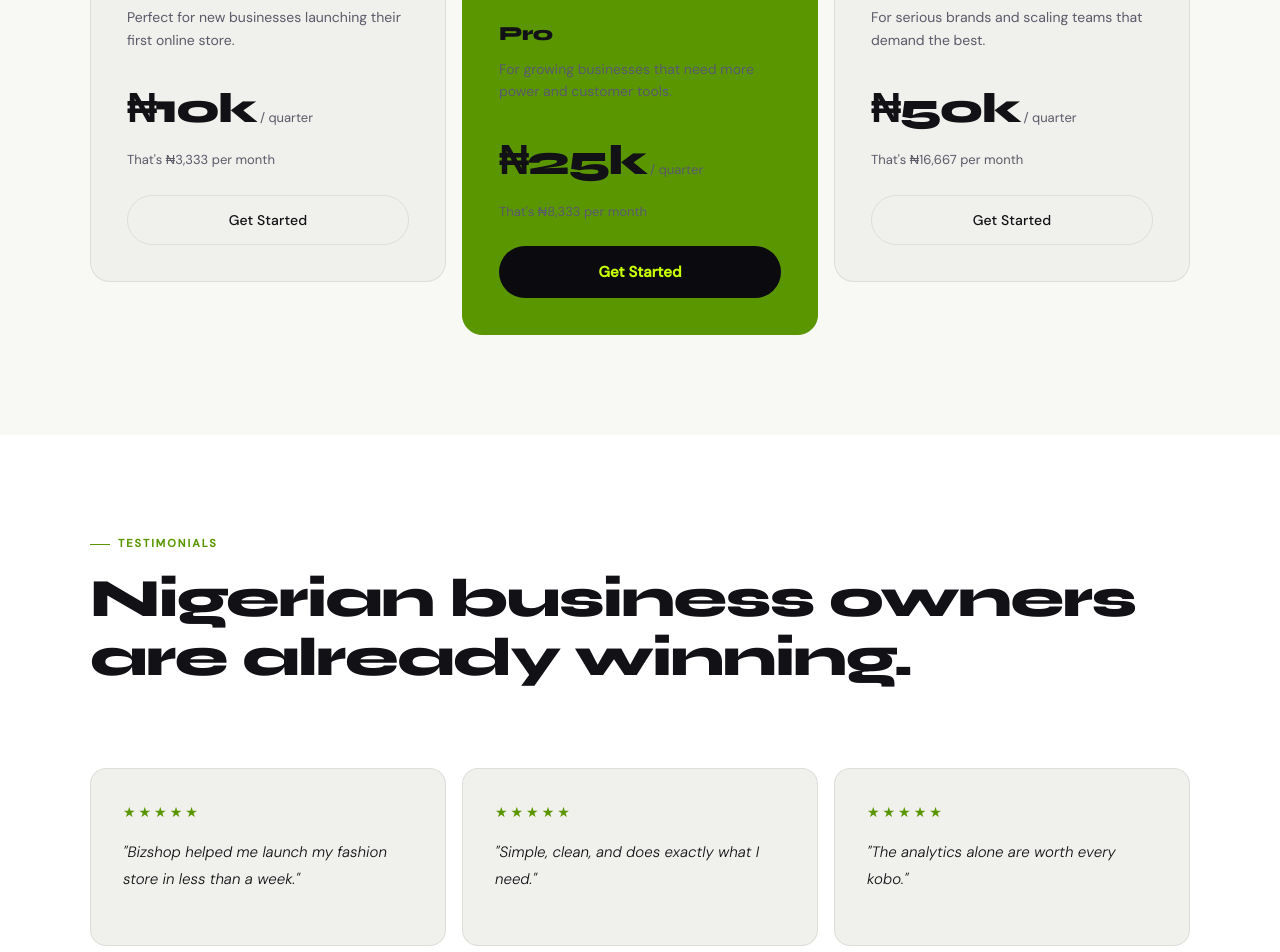
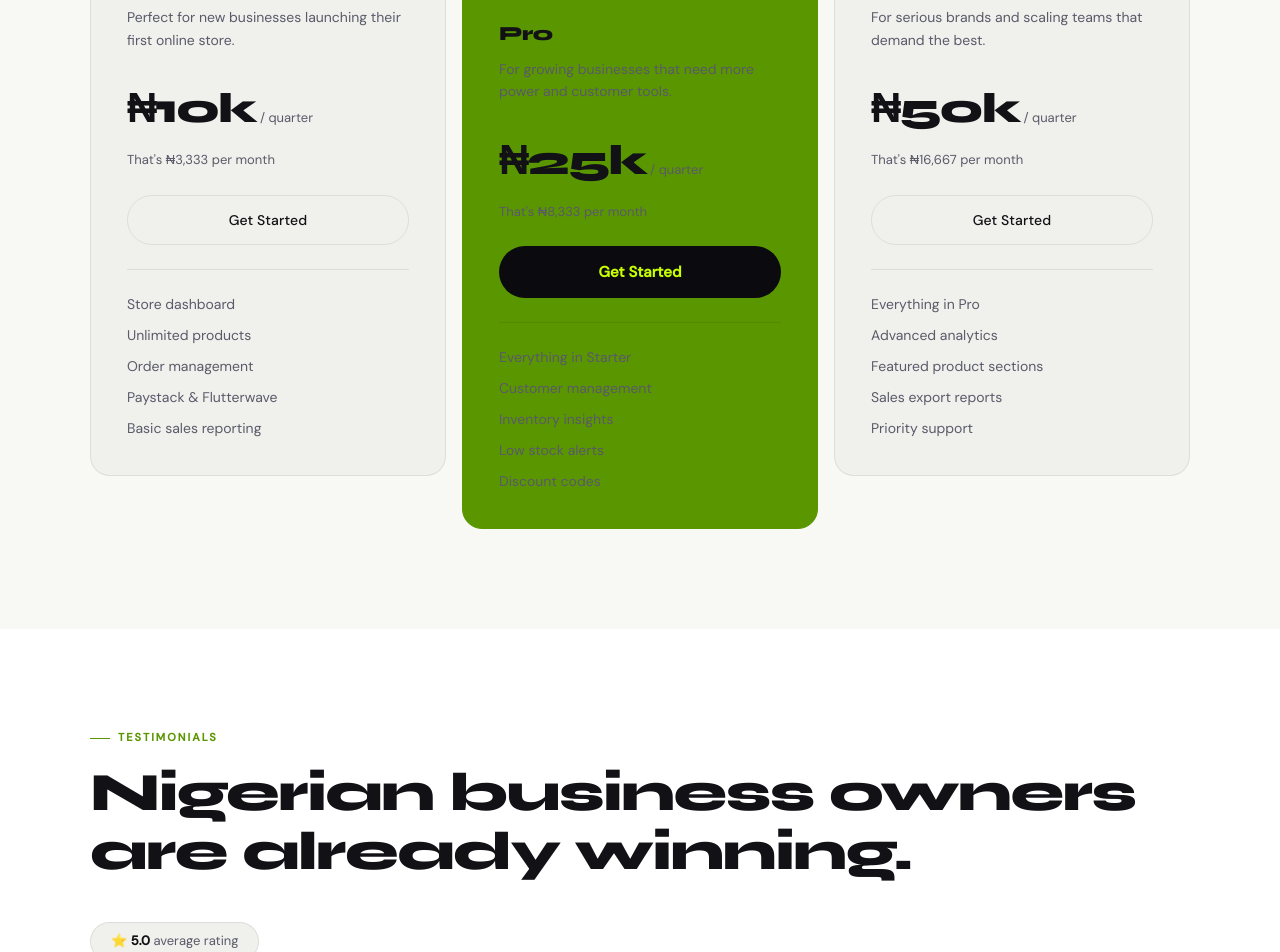
Before and after one commit to jubrilzy/myapp, a Next.js app: page / in a window 1280 px wide. Shown: the part 7660-8612 px from the top of the page. Built offline with nearby package versions, Linux system fonts and the light colour scheme.

Commit message:
Restore full pricing and testimonials content on homepage

```diff
--- a/app/globals.css
+++ b/app/globals.css
@@ -215,6 +215,16 @@
 .plan-price .cycle { font-size:13px; color:var(--muted); }
 .plan-monthly { font-size:13px; color:var(--muted); margin-bottom:24px; }
 
+.plan-divider { height:1px; background:var(--border); margin:24px 0; }
+.feature-list { list-style:none; display:flex; flex-direction:column; gap:10px; margin-bottom:0; }
+.feature-list li { font-size:14px; color:var(--muted); line-height:1.5; }
+.rating-pill { background:var(--card); border:1px solid var(--border); border-radius:100px; padding:8px 20px; font-size:13px; color:var(--muted); display:inline-block; }
+.rating-pill strong { color:var(--white); }
+.testi-author { display:flex; align-items:center; gap:12px; }
+.testi-avatar { width:38px; height:38px; border-radius:50%; background:var(--lime-bg); display:grid; place-items:center; font-size:16px; font-weight:700; border:1px solid var(--lime-border); color:var(--lime); font-family:'Syne',sans-serif; }
+.testi-info strong { display:block; font-size:14px; font-weight:600; color:var(--white); }
+.testi-info span { font-size:12px; color:var(--muted); }
+
 .testimonials { padding:100px clamp(20px,5vw,80px); background:var(--surface); }
 .testimonials-inner { max-width:1100px; margin:0 auto; }
 .testimonials-header { margin-bottom:64px; display:flex; justify-content:space-between; align-items:flex-end; gap:24px; flex-wrap:wrap; }
--- a/app/page.tsx
+++ b/app/page.tsx
@@ -214,12 +214,60 @@
           <div className="pricing-header reveal">
             <div className="section-label">Pricing</div>
             <h2 className="section-title">Clear, honest pricing.</h2>
-            <p className="section-desc">Billed in Naira. No hidden fees. Upgrade or cancel whenever you want.</p>
+            <p className="section-desc">Billed in Naira. No hidden fees. No surprise dollar conversions. Upgrade or cancel whenever you want.</p>
           </div>
           <div className="pricing-grid">
-            <div className="pricing-card reveal"><span className="plan-icon">🏁</span><div className="plan-name">Starter</div><div className="plan-desc">Perfect for new businesses launching their first online store.</div><div className="plan-price"><span className="amount">₦10k</span><span className="cycle">/ quarter</span></div><div className="plan-monthly">That&apos;s ₦3,333 per month</div><a href="/register" className="btn btn-ghost" style={{ width: '100%', justifyContent: 'center', padding: 13 }}>Get Started</a></div>
-            <div className="pricing-card popular reveal reveal-delay-1"><span className="popular-tag">Most Popular</span><span className="plan-icon">📈</span><div className="plan-name">Pro</div><div className="plan-desc">For growing businesses that need more power and customer tools.</div><div className="plan-price"><span className="amount">₦25k</span><span className="cycle">/ quarter</span></div><div className="plan-monthly">That&apos;s ₦8,333 per month</div><a href="/register" className="btn-popular">Get Started</a></div>
-            <div className="pricing-card reveal reveal-delay-2"><span className="plan-icon">🚀</span><div className="plan-name">Business</div><div className="plan-desc">For serious brands and scaling teams that demand the best.</div><div className="plan-price"><span className="amount">₦50k</span><span className="cycle">/ quarter</span></div><div className="plan-monthly">That&apos;s ₦16,667 per month</div><a href="/register" className="btn btn-ghost" style={{ width: '100%', justifyContent: 'center', padding: 13 }}>Get Started</a></div>
+            <div className="pricing-card reveal">
+              <span className="plan-icon">🏁</span>
+              <div className="plan-name">Starter</div>
+              <div className="plan-desc">Perfect for new businesses launching their first online store.</div>
+              <div className="plan-price"><span className="amount">₦10k</span><span className="cycle">/ quarter</span></div>
+              <div className="plan-monthly">That&apos;s ₦3,333 per month</div>
+              <a href="/register" className="btn btn-ghost" style={{ width: '100%', justifyContent: 'center', padding: 13 }}>Get Started</a>
+              <div className="plan-divider" />
+              <ul className="feature-list">
+                <li>Store dashboard</li>
+                <li>Unlimited products</li>
+                <li>Order management</li>
+                <li>Paystack & Flutterwave</li>
+                <li>Basic sales reporting</li>
+              </ul>
+            </div>
+
+            <div className="pricing-card popular reveal reveal-delay-1">
+              <span className="popular-tag">Most Popular</span>
+              <span className="plan-icon">📈</span>
+              <div className="plan-name">Pro</div>
+              <div className="plan-desc">For growing businesses that need more power and customer tools.</div>
+              <div className="plan-price"><span className="amount">₦25k</span><span className="cycle">/ quarter</span></div>
+              <div className="plan-monthly">That&apos;s ₦8,333 per month</div>
+              <a href="/register" className="btn-popular">Get Started</a>
+              <div className="plan-divider" />
+              <ul className="feature-list">
+                <li>Everything in Starter</li>
+                <li>Customer management</li>
+                <li>Inventory insights</li>
+                <li>Low stock alerts</li>
+                <li>Discount codes</li>
+              </ul>
+            </div>
+
+            <div className="pricing-card reveal reveal-delay-2">
+              <span className="plan-icon">🚀</span>
+              <div className="plan-name">Business</div>
+              <div className="plan-desc">For serious brands and scaling teams that demand the best.</div>
+              <div className="plan-price"><span className="amount">₦50k</span><span className="cycle">/ quarter</span></div>
+              <div className="plan-monthly">That&apos;s ₦16,667 per month</div>
+              <a href="/register" className="btn btn-ghost" style={{ width: '100%', justifyContent: 'center', padding: 13 }}>Get Started</a>
+              <div className="plan-divider" />
+              <ul className="feature-list">
+                <li>Everything in Pro</li>
+                <li>Advanced analytics</li>
+                <li>Featured product sections</li>
+                <li>Sales export reports</li>
+                <li>Priority support</li>
+              </ul>
+            </div>
           </div>
         </div>
       </section>
@@ -228,11 +276,12 @@
         <div className="testimonials-inner">
           <div className="testimonials-header">
             <div className="reveal"><div className="section-label">Testimonials</div><h2 className="section-title">Nigerian business owners<br />are already winning.</h2></div>
+            <div className="reveal"><div className="rating-pill">⭐️ <strong>5.0</strong> average rating</div></div>
           </div>
           <div className="testimonials-grid">
-            <div className="testi-card reveal"><div className="stars">★★★★★</div><blockquote>&quot;Bizshop helped me launch my fashion store in less than a week.&quot;</blockquote></div>
-            <div className="testi-card reveal reveal-delay-1"><div className="stars">★★★★★</div><blockquote>&quot;Simple, clean, and does exactly what I need.&quot;</blockquote></div>
-            <div className="testi-card reveal reveal-delay-2"><div className="stars">★★★★★</div><blockquote>&quot;The analytics alone are worth every kobo.&quot;</blockquote></div>
+            <div className="testi-card reveal"><div className="stars">★★★★★</div><blockquote>&quot;Bizshop helped me launch my fashion store in less than a week. Naira payments are seamless and I never have to chase anyone for money anymore.&quot;</blockquote><div className="testi-author"><div className="testi-avatar">A</div><div className="testi-info"><strong>Amaka O.</strong><span>Fashion Store Owner · Lagos</span></div></div></div>
+            <div className="testi-card reveal reveal-delay-1"><div className="stars">★★★★★</div><blockquote>&quot;Simple, clean, and does exactly what I need. I set up my skincare brand in one afternoon and made my first sale the same evening. I was genuinely shocked.&quot;</blockquote><div className="testi-author"><div className="testi-avatar">K</div><div className="testi-info"><strong>Kemi B.</strong><span>Skincare Entrepreneur · Abuja</span></div></div></div>
+            <div className="testi-card reveal reveal-delay-2"><div className="stars">★★★★★</div><blockquote>&quot;The analytics alone are worth every kobo. I finally see my profit, best-selling products, and what's actually growing. I finally understand my business.&quot;</blockquote><div className="testi-author"><div className="testi-avatar">C</div><div className="testi-info"><strong>Chidi N.</strong><span>Electronics Reseller · Port Harcourt</span></div></div></div>
           </div>
         </div>
       </section>
```
